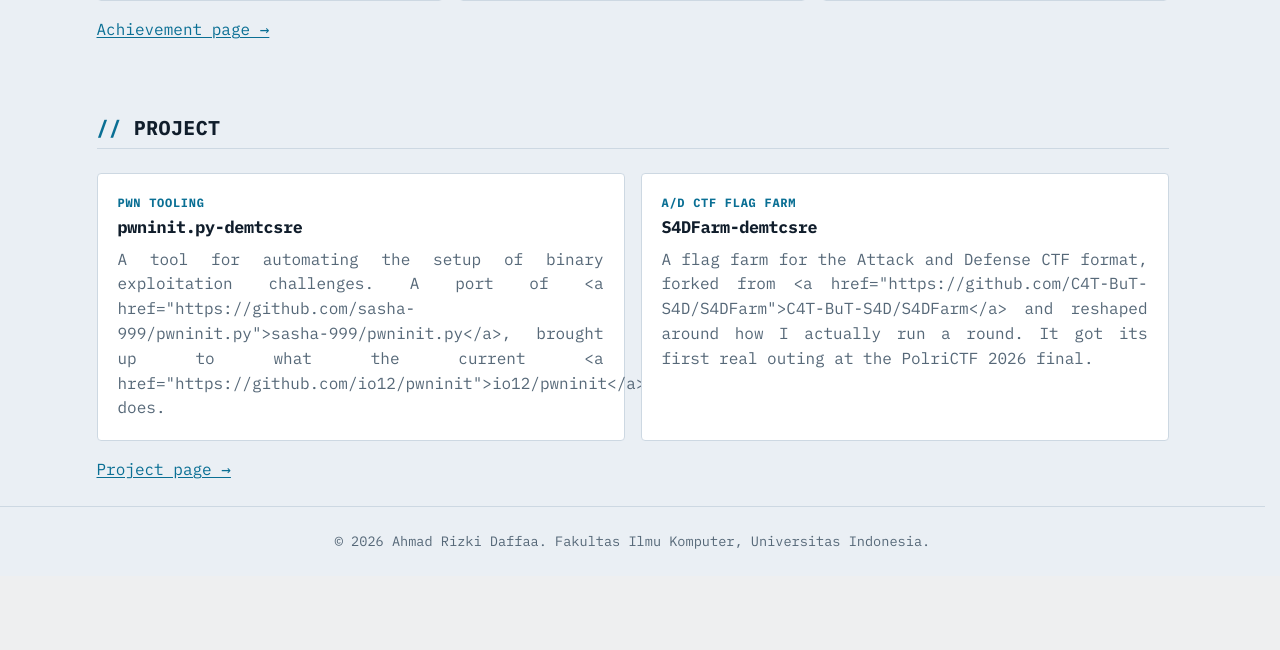
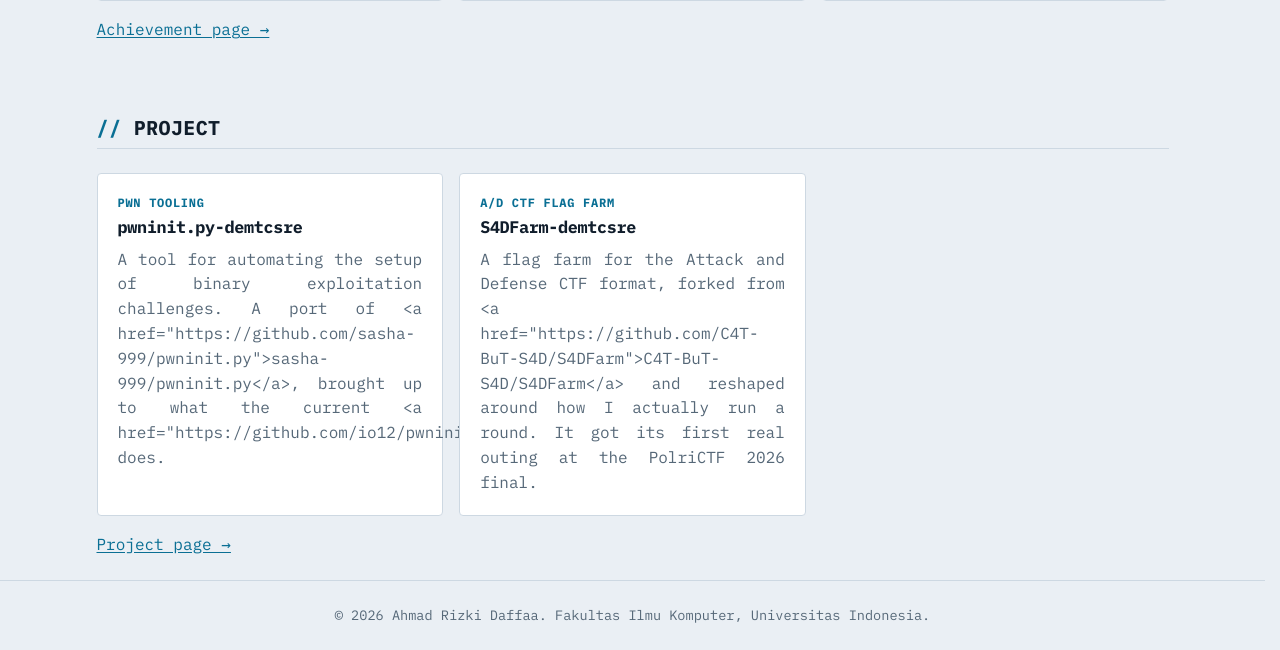
Before and after one commit to demtcsre/myportofolio, a Django app: page / in a window 1280 px wide. Shown: the part 1690-2340 px from the top of the page. Before the commit the page ends 2239 px from the top, so only its background shows below. Run offline with Django 5.2, Linux system fonts and the light colour scheme; data comes from the database, SQL or seed files in the repository.

Commit message:
style: keep card width constant regardless of card count

```diff
--- a/static/css/style.css
+++ b/static/css/style.css
@@ -328,7 +328,7 @@
 .cards {
     list-style: none;
     display: grid;
-    grid-template-columns: repeat(auto-fit, minmax(16.25rem, 1fr));
+    grid-template-columns: repeat(auto-fill, minmax(16.25rem, 1fr));
     gap: 1rem;
 }
 
```
